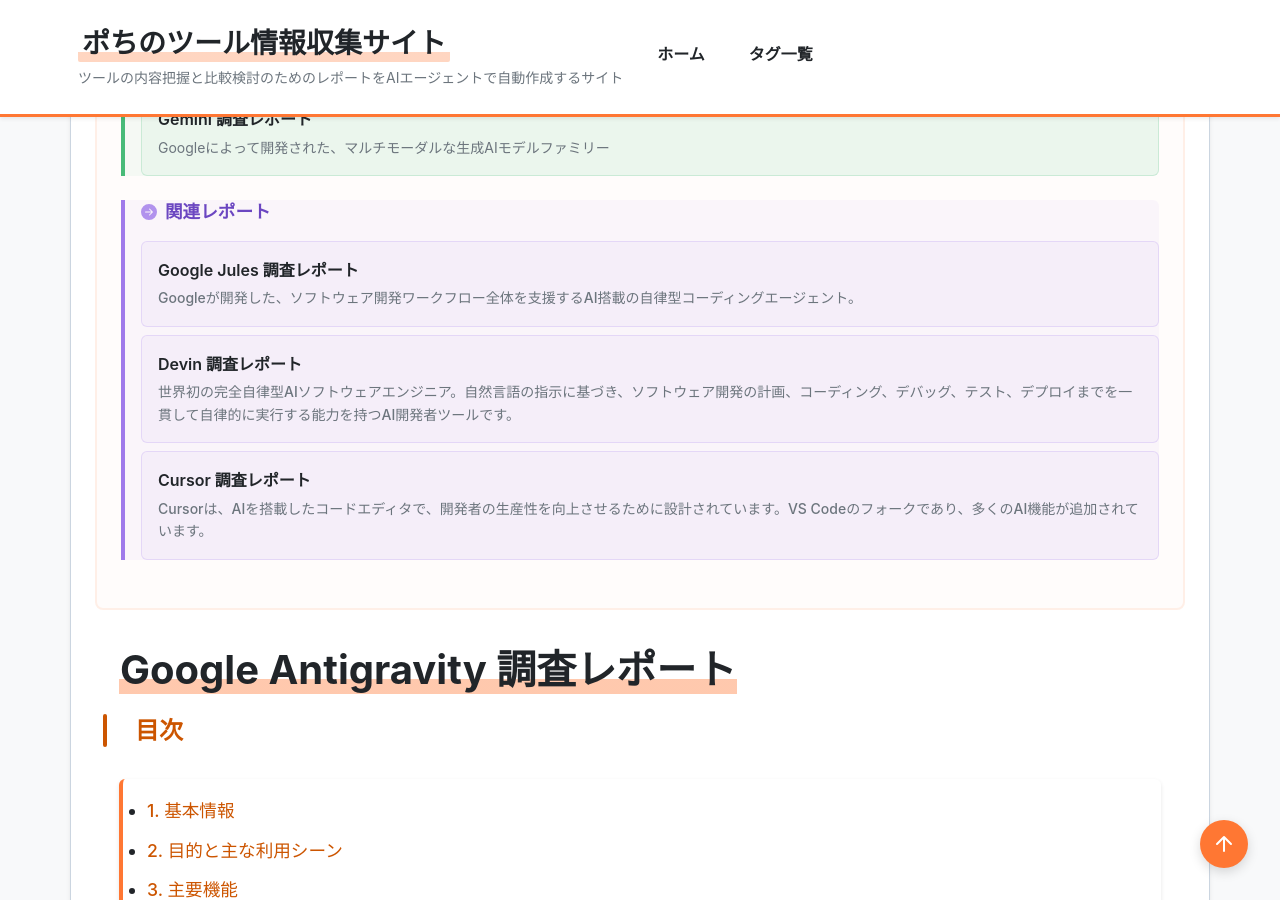
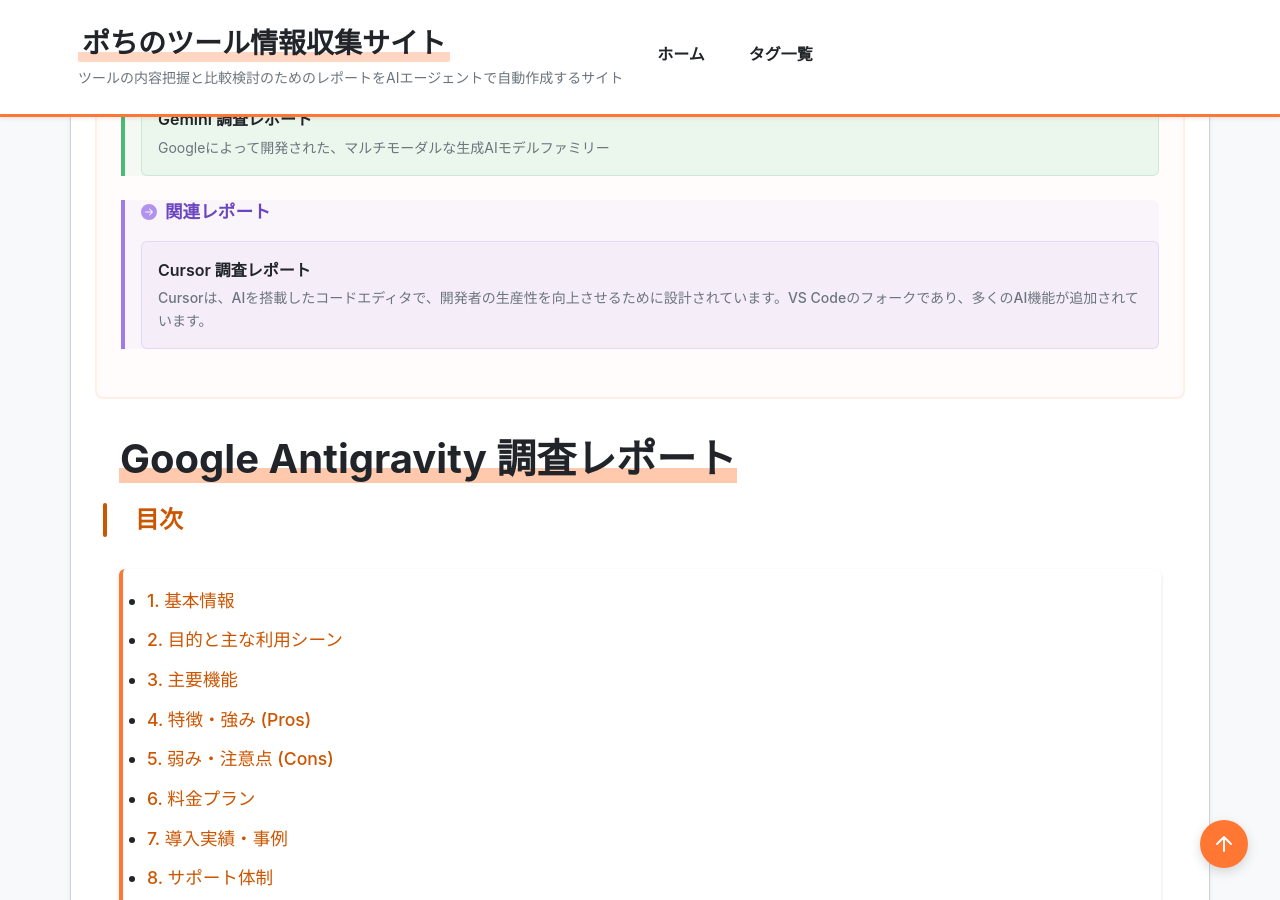
Before and after one commit to aegisfleet/tool-survey-report, a Jekyll site: the page built from _reports/google-antigravity.md, in a window 1280 px wide and 900 px high, scrolled down 676 px. Built offline with Jekyll 4.4.1, drawn with Linux system fonts in a browser that asks for light colours.

Commit message:
Remove Google Antigravity from Devin report and fix mixed IDE/Agent relationships (#198)
Co-authored-by: google-labs-jules[bot] <161369871+google-labs-jules[bot]@users.noreply.github.com>

```diff
--- a/_reports/devin.md
+++ b/_reports/devin.md
@@ -18,7 +18,6 @@ relationships:
     - "OpenHands"
     - "Google Jules"
     - "Manus"
-    - "Google Antigravity"
 ---
 
 # **Devin 調査レポート**
--- a/_reports/google-antigravity.md
+++ b/_reports/google-antigravity.md
@@ -16,8 +16,6 @@ description: "Googleが開発した、Gemini 3を搭載したAIファースト
 relationships:
   parent: "Gemini"
   related_tools:
-    - "Google Jules"
-    - "Devin"
     - "Cursor"
 ---
 
--- a/_reports/jules.md
+++ b/_reports/jules.md
@@ -20,7 +20,6 @@ relationships:
   related_tools:
     - "Devin"
     - "OpenHands"
-    - "Google Antigravity"
 ---
 # **Google Jules 調査レポート**
 
```
Also changed, not shown: _reports/cline.md (+0 -2 lines).
